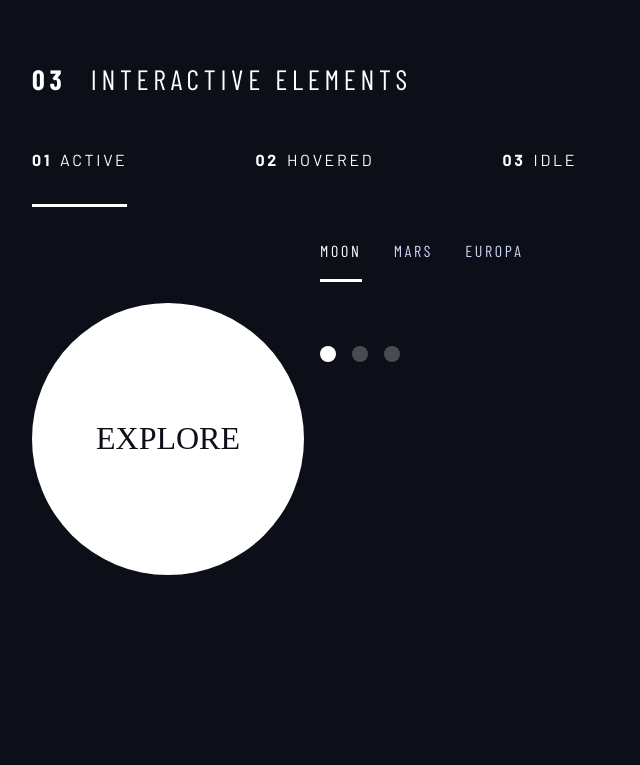
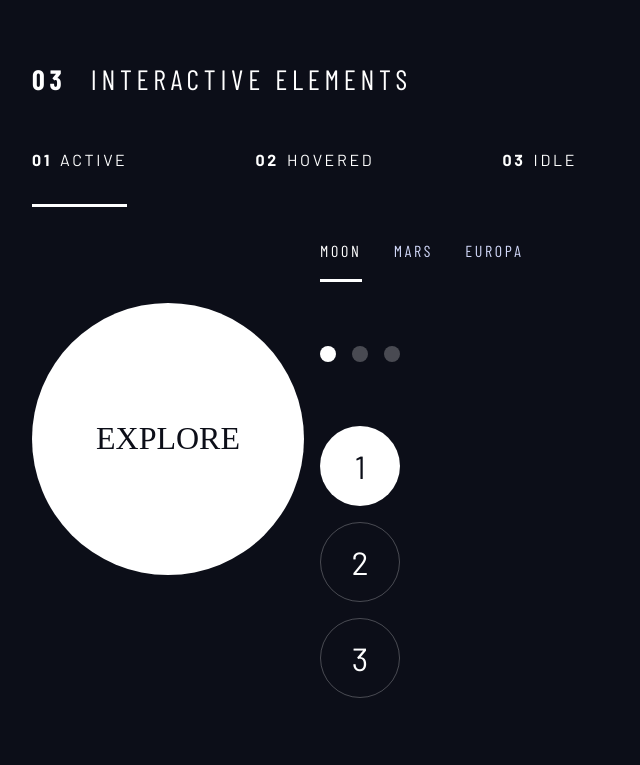
Before and after one commit to lap-4ront/layouts, a plain HTML site: page space-tourism/design-system.html in a window 1280 px wide. Shown: the part 1276-2041 px from the top of the page, without its empty margins (0-640 px from the left). Drawn offline with nearby package versions, Linux system fonts and the light colour scheme; a web font is replaced by a local one.

Commit message:
add number indicators

```diff
--- a/space-tourism/css/style.css
+++ b/space-tourism/css/style.css
@@ -348,3 +348,28 @@ select {
 .dot-indicators>[aria-selected="true"] {
   background-color: hsl(var(--clr-white), 1);
 }
+
+.number-indicators>* {
+  aspect-ratio: 1;
+  background-color: hsl(var(--clr-white), 0);
+  border: 1px solid hsl(var(--clr-white), 0.25);
+  border-radius: 50%;
+  color: hsl(var(--clr-white), 1);
+  cursor: pointer;
+  font-size: var(--fs-600);
+  height: 80px;
+  transition: border-color 0.3s;
+  width: 80px;
+}
+
+.number-indicators>*:hover,
+.number-indicators>*:focus {
+  background-color: hsl(var(--clr-white), 0);
+  border-color: hsl(var(--clr-white), 1);
+  color: hsl(var(--clr-white), 1);
+}
+
+.number-indicators>[aria-selected="true"] {
+  background-color: hsl(var(--clr-white), 1);
+  color: hsl(var(--clr-dark), 1);
+}
--- a/space-tourism/design-system.html
+++ b/space-tourism/design-system.html
@@ -143,6 +143,11 @@
           </div>
 
           <!-- Numbers -->
+          <div class="number-indicators flex" style="flex-direction: column;">
+            <button aria-selected="true">1</button>
+            <button aria-selected="false">2</button>
+            <button aria-selected="false">3</button>
+          </div>
         </div>
       </div>
 
```
